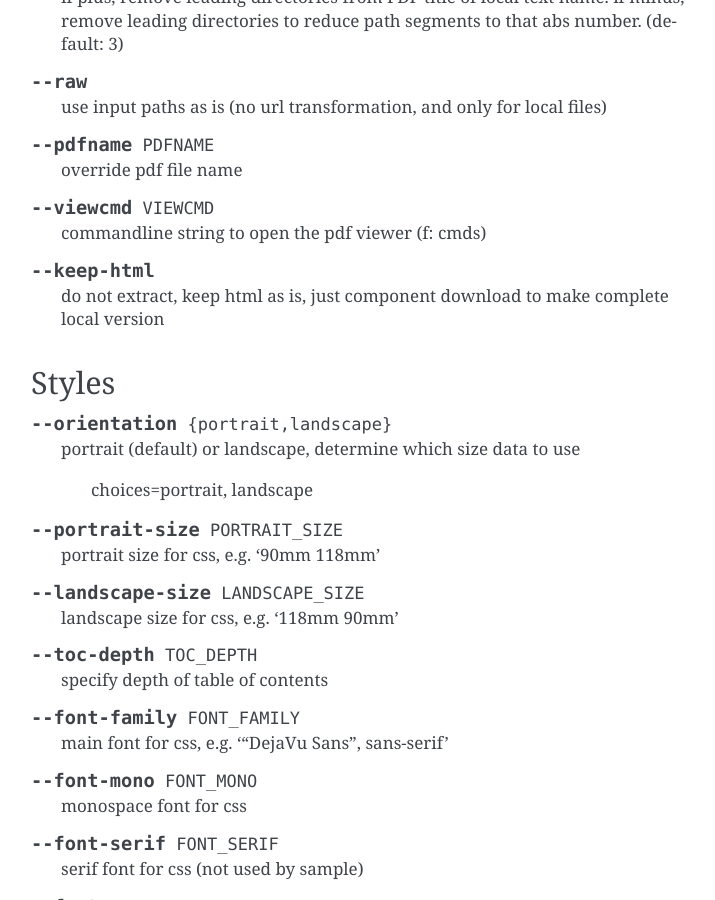
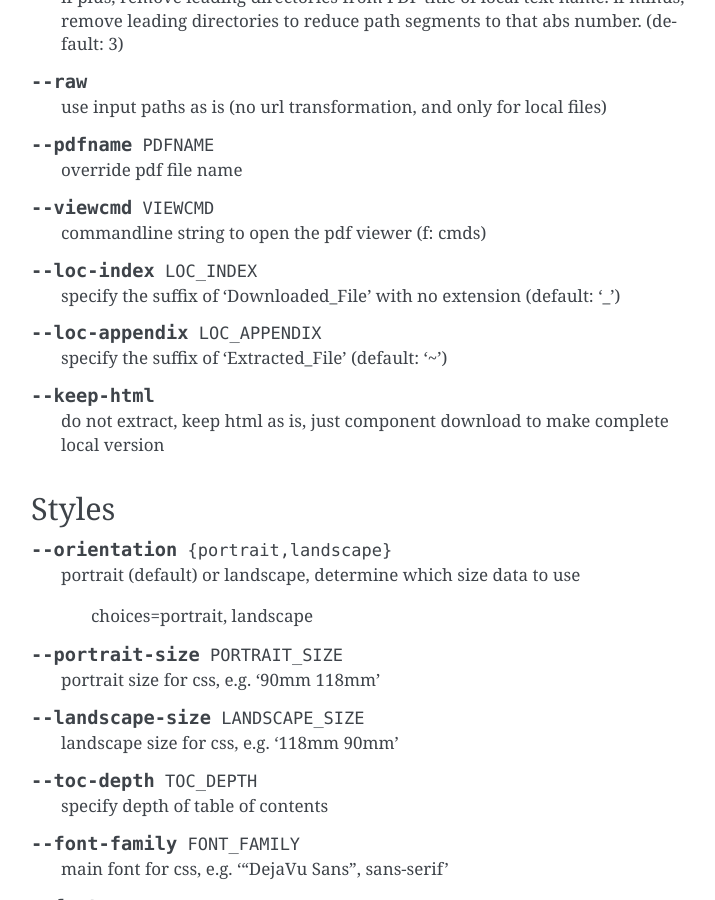
Before and after one commit to openandclose/tosixinch, a Sphinx documentation site: the page built from docs/commandline.rst, in a window 1280 px wide and 900 px high, scrolled down 4351 px. Shown: the whole window, without its empty margins (389-1104 px from the left). Built offline with Sphinx 7.4.7, drawn with Linux system fonts in a browser that asks for light colours.

Commit message:
Add expose loc_index and loc_appendix to commandline

```diff
--- a/CHANGELOG.rst
+++ b/CHANGELOG.rst
@@ -37,6 +37,8 @@ Unreleased
 * Add KeepExtract (no-selection extractor, '--keep-html')
 
 * Add IDTable (fragment link re-resolution when merging htmls)
+
+* Add expose loc_index and loc_appendix to commandline
 
 **Fix:**
 
--- a/docs/commandline.rst
+++ b/docs/commandline.rst
@@ -273,6 +273,14 @@ Configs
 
     commandline string to open the pdf viewer (f: cmds)
 
+.. option:: --loc-index LOC_INDEX
+
+    specify the suffix of 'Downloaded_File' with no extension (default: '_')
+
+.. option:: --loc-appendix LOC_APPENDIX
+
+    specify the suffix of 'Extracted_File' (default: '~')
+
 .. option:: --keep-html
 
     do not extract, keep html as is, just component download to make complete local version
```
Also changed, not shown: 3 other files.
